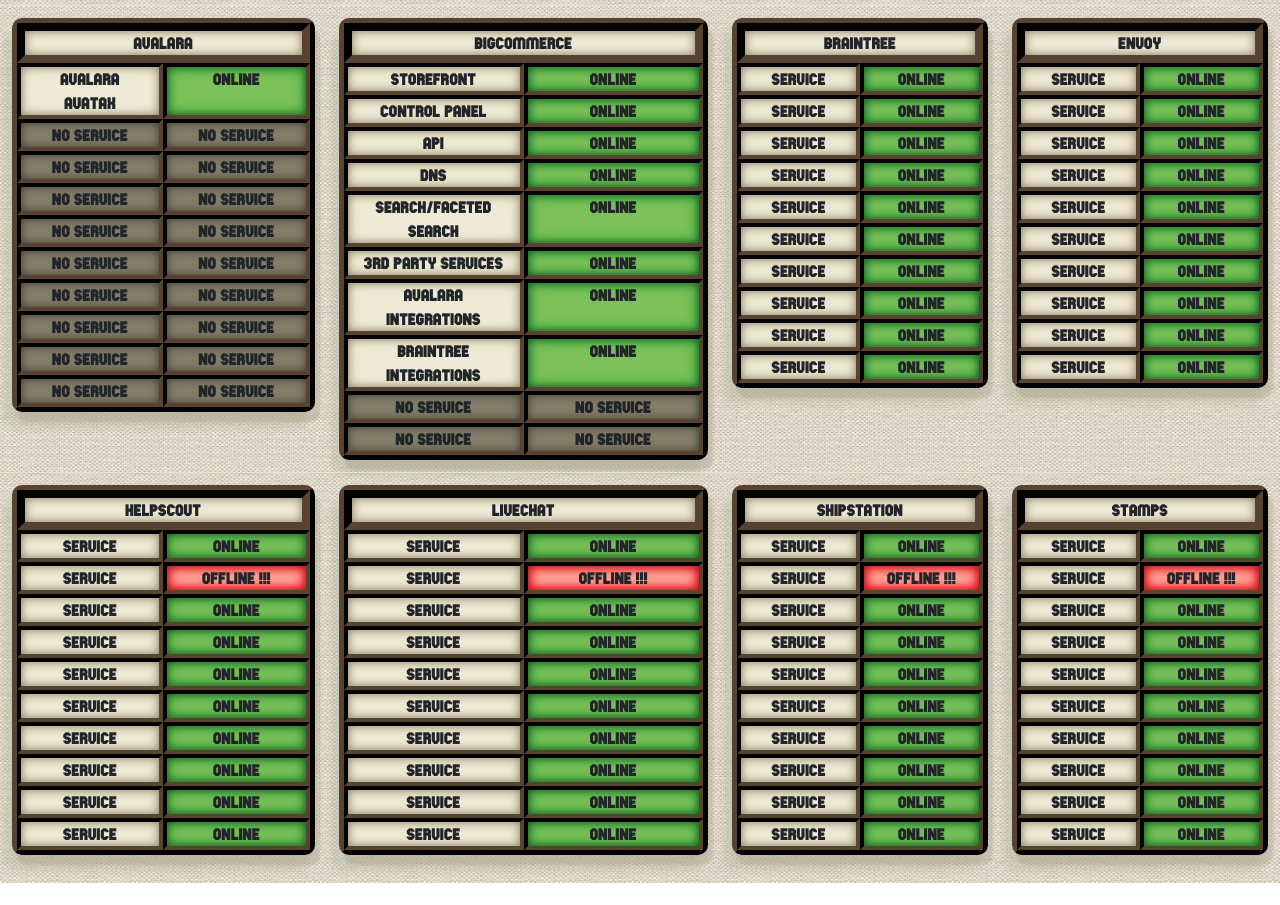
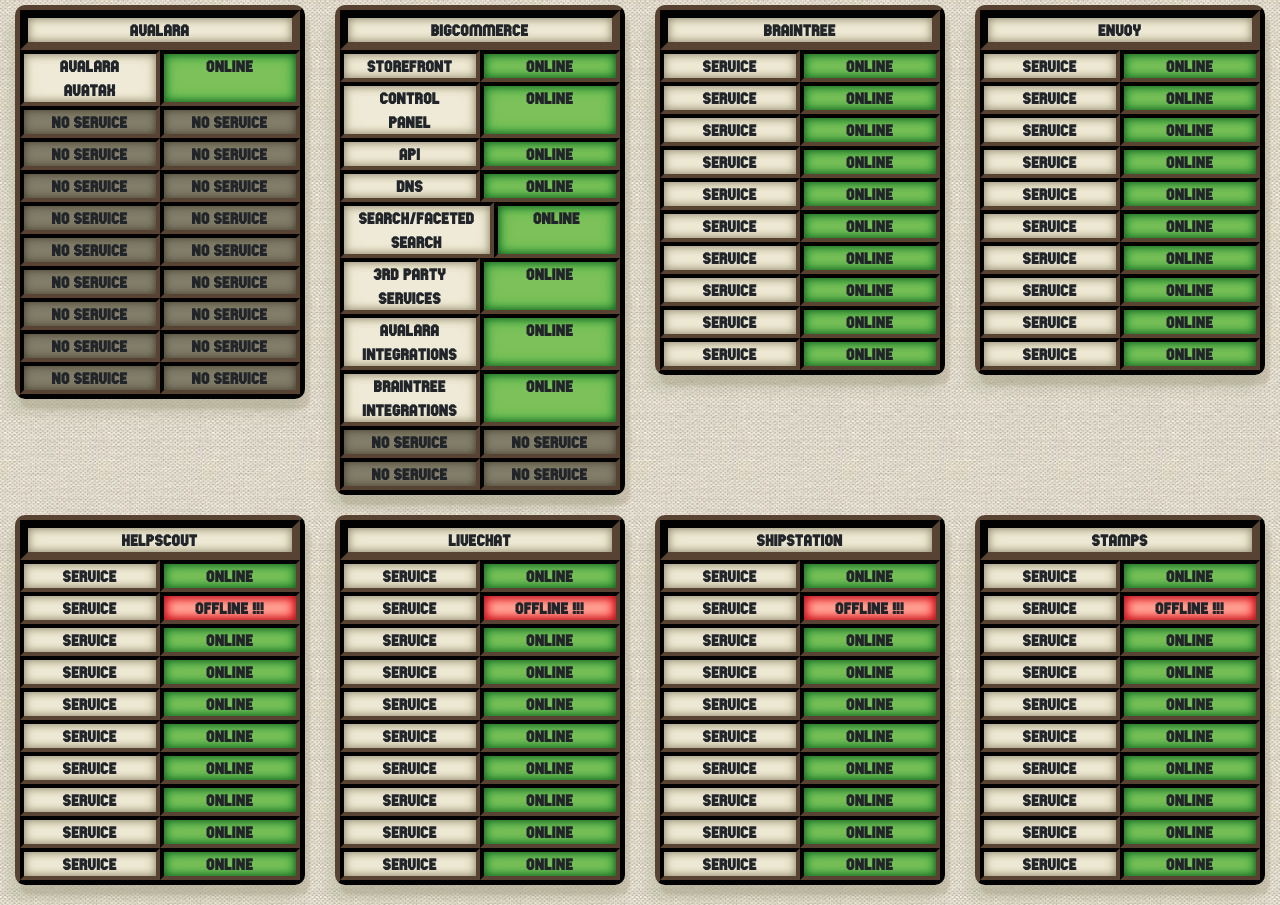
Before and after one commit to iangoodnight/belligerent-falcon, a website: page public/index.html in a window 1280 px wide. Shown: the part 83-988 px from the top of the page. Before the commit the page ends 966 px from the top, so only its background shows below. Drawn offline with nearby package versions, Linux system fonts and the light colour scheme; no server answers.

Commit message:
normalized spacing

```diff
--- a/public/CSS/style.css
+++ b/public/CSS/style.css
@@ -14,7 +14,7 @@
 	--Green:			#3baa42;
 	--GreenDim:			#16511a;
 
-	}
+}
 /*Font Faces*/
 @font-face {
 	font-family: 'green';
@@ -27,10 +27,8 @@
 	border: 5px solid var(--BAbeigeDark);  border-radius: 10px; border-style: outset;
 	box-shadow: 5px 10px  3px #ada68c77, -8px 15px  8px #a5ad8c55;
 	text-align: center;
-
+	margin-bottom: 20px;
 }
-
-
 
 .tbstyle {
 	background-color: var(--BAbeigeLit);
@@ -40,7 +38,6 @@
 	text-align: center;
 	box-shadow: inset 0 0 8px 0px var(--BAbeigeDim),
 				inset 0 0 12px 3px var(--BAbeige);
-
 }
 
 .header {
@@ -48,7 +45,6 @@
 	font-family: 'green';
 	vertical-align: top;
 	text-align: center;
-
 }
 
 .redalert {
@@ -56,6 +52,7 @@
 	box-shadow: inset 0 0 8px 0px var(--RedAlertDim),
 				inset 0 0 12px 3px var(--RedAlert);
 }
+
 .green {
 	background-color: var(--GreenLit);
 	box-shadow: inset 0 0 8px 0px var(--GreenDim),
--- a/public/index.html
+++ b/public/index.html
@@ -15,12 +15,9 @@
 				body { background-image: url("images/paper.jpg"); }
 		</style>
 
-		<table class="table" >
-			<!--thead-->
-				<tr>
-
-
-					<td scope="col">
+		<div class="container-fluid">
+				<div class="row">
+					<div class="col-3">
 						<div id="alavara" class="container tbstylein">
 							<div class="row tbstyle">
 								<div class="col-sm tbstyle">Avalara</div>
@@ -66,9 +63,9 @@
 								<div class="col-sm tbstyle dim">No Service</div>
 							</div>
 						</div>
-					</td>
+					</div>
 
-					<td scope="col">
+					<div class="col-3">
 						<div id="bc" class="container tbstylein">
 							<div class="row tbstyle">
 								<div class="col-sm tbstyle">BigCommerce</div>
@@ -114,9 +111,9 @@
 								<div class="col-sm tbstyle dim">No Service</div>
 							</div>
 						</div>
-					</td>
+					</div>
 
-					<td scope="col">
+					<div class="col-3">
 						<div id="bt" class="container tbstylein">
 							<div class="row tbstyle">
 								<div class="col-sm tbstyle">BrainTree</div>
@@ -162,9 +159,9 @@
 								<div class="col-sm tbstyle green">Online</div>
 							</div>
 						</div>
-					</td>
+					</div>
 
-					<td scope="col">
+					<div class="col-3">
 						<div id="envoy" class="container tbstylein">
 							<div class="row tbstyle">
 								<div class="col-sm tbstyle">Envoy</div>
@@ -210,7 +207,7 @@
 								<div class="col-sm tbstyle green">Online</div>
 							</div>
 						</div>
-					</td>
+					</div>
 
 <!-- 					<td scope="col">
 						<div class="container tbstylein">
@@ -259,13 +256,9 @@
 							</div>
 						</div>
 					</td> -->
-
-				</tr>
-
-				<tr>
-
-
-					<td scope="col">
+				</div>
+				<div class="row">
+					<div class="col-3">
 						<div id="helpScout" class="container tbstylein">
 							<div class="row tbstyle">
 								<div class="col-sm tbstyle">HelpScout</div>
@@ -311,9 +304,9 @@
 								<div class="col-sm tbstyle green">Online</div>
 							</div>
 						</div>
-					</td>
+					</div>
 
-					<td scope="col">
+					<div class="col-3">
 						<div id="liveChat" class="container tbstylein">
 							<div class="row tbstyle">
 								<div class="col-sm tbstyle">LiveChat</div>
@@ -359,9 +352,9 @@
 								<div class="col-sm tbstyle green">Online</div>
 							</div>
 						</div>
-					</td>
+					</div>
 
-					<td scope="col">
+					<div class="col-3">
 						<div id="shipStation" class="container tbstylein">
 							<div class="row tbstyle">
 								<div class="col-sm tbstyle">ShipStation</div>
@@ -407,9 +400,9 @@
 								<div class="col-sm tbstyle green">Online</div>
 							</div>
 						</div>
-					</td>
+					</div>
 
-					<td scope="col">
+					<div class="col-3">
 						<div id="stamps" class="container tbstylein">
 							<div class="row tbstyle">
 								<div class="col-sm tbstyle">Stamps</div>
@@ -455,7 +448,7 @@
 								<div class="col-sm tbstyle green">Online</div>
 							</div>
 						</div>
-					</td>
+					</div>
 <!--
 					<td scope="col">
 						<div class="container tbstylein">
@@ -504,9 +497,9 @@
 							</div>
 						</div>
 					</td>				 -->
-				</tr>
-			</thead>
-		</table>
+				</div>
+			</div>
+		</div>
 		<!-- No more HTML past here -->
 
 		<script src="https://code.jquery.com/jquery-3.4.1.js" integrity="sha256-WpOohJOqMqqyKL9FccASB9O0KwACQJpFTUBLTYOVvVU=" crossorigin="anonymous"></script>
```
Also changed, not shown: index.js (+17 -0 lines).
